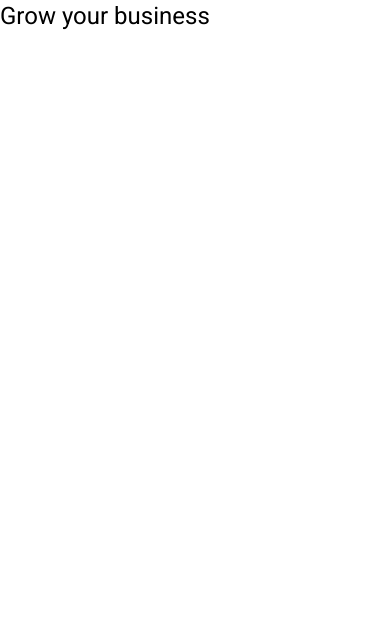
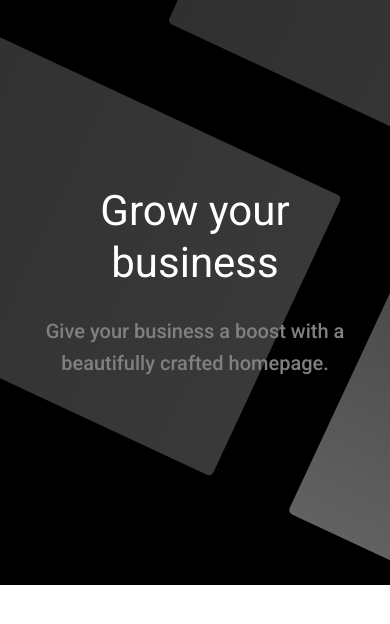
Before and after one commit to Tahmid79/Business-Starter, an Angular app: page / in a window 390 px wide. Shown: the top 624 px of the page. Built offline with nearby package versions, Linux system fonts and the light colour scheme.

Commit message:
Add top gallery text and image with responsive design

```diff
--- a/src/app/homepage/gallery/gallery.component.html
+++ b/src/app/homepage/gallery/gallery.component.html
@@ -1,3 +1,19 @@
-<div>
-    <h1>Grow your business</h1>
+<div fxLayout="column" fxLayoutAlign="start center" class="wallpaper"
+     ngClass.gt-sm="gallery-medium"
+     ngClass.lt-sm="gallery-mobile">
+
+  <h1 class="white-color center-align"
+      fxFlexOffset.gt-sm="20%"
+      fxFlexOffset.lt-sm="50%">
+    Grow your
+    <span fxHide.gt-sm style="display: block; margin: 20px" ></span>
+    business
+  </h1>
+
+  <h2 class="grey-color center-align"
+     fxFlexOffset.gt-sm="5%"
+     fxFlexOffset.lt-sm="5%">
+    {{businessBoost}}
+  </h2>
+
 </div>
--- a/src/app/homepage/gallery/gallery.component.scss
+++ b/src/app/homepage/gallery/gallery.component.scss
@@ -1,10 +1,42 @@
-.gallery{
-  height: 40vw ;
-  width: 100% ;
-  //background-image: url("/assets/images/home/tiles.svg");
+.wallpaper{
+  background-image: url("/assets/images/home/tiles.svg") ;
+  background-size: cover ;
 }
 
-.gallery.h1{
+.gallery-medium{
+  height: 45em ;
+  width: 100% ;
+}
+
+.gallery-medium h1{
+  z-index: 2;
+  font-size: 7em ;
+}
+
+
+.gallery-mobile{
+  height: 150vw ;
+  width: 100% ;
+}
+
+.gallery-mobile h1{
+  z-index: 2;
+  font-size: 3em ;
+}
+
+.white-color{
   color: white ;
-  z-index: 2;
 }
+
+.grey-color{
+  color: grey ;
+}
+
+.padding-left{
+  padding-left: 10% ;
+  padding-right: 10% ;
+}
+
+.center-align{
+  text-align: center ;
+}
--- a/src/app/homepage/gallery/gallery.component.ts
+++ b/src/app/homepage/gallery/gallery.component.ts
@@ -7,6 +7,7 @@ import { Component, OnInit } from '@angular/core';
 })
 export class GalleryComponent implements OnInit {
   tiles = '/assets/images/home/tiles.svg' ;
+  businessBoost = 'Give your business a boost with a beautifully crafted homepage.' ;
   constructor() { }
 
   ngOnInit(): void {
--- a/src/app/homepage/homepage.module.ts
+++ b/src/app/homepage/homepage.module.ts
@@ -4,7 +4,7 @@ import { CommonModule } from '@angular/common';
 import { HomepageRoutingModule } from './homepage-routing.module';
 import { HomeDefaultComponent } from './home-default/home-default.component';
 import { GalleryComponent } from './gallery/gallery.component';
-
+import {SharedModule} from '../shared/shared.module';
 
 
 @NgModule({
@@ -14,7 +14,7 @@ import { GalleryComponent } from './gallery/gallery.component';
   ],
   imports: [
     CommonModule,
-    HomepageRoutingModule
+    HomepageRoutingModule , SharedModule
   ],
   exports: [HomeDefaultComponent]
 })
--- a/src/app/shared/shared.module.ts
+++ b/src/app/shared/shared.module.ts
@@ -1,12 +1,13 @@
 import { NgModule } from '@angular/core';
 import { CommonModule } from '@angular/common';
-
+import {FlexLayoutModule} from '@angular/flex-layout';
 
 
 @NgModule({
   declarations: [],
   imports: [
-    CommonModule
-  ]
+    CommonModule , FlexLayoutModule
+  ] ,
+  exports: [FlexLayoutModule]
 })
 export class SharedModule { }
```
Also changed, not shown: src/app/shared/material-imports/material-imports.module.ts (added, +12 -0 lines).
